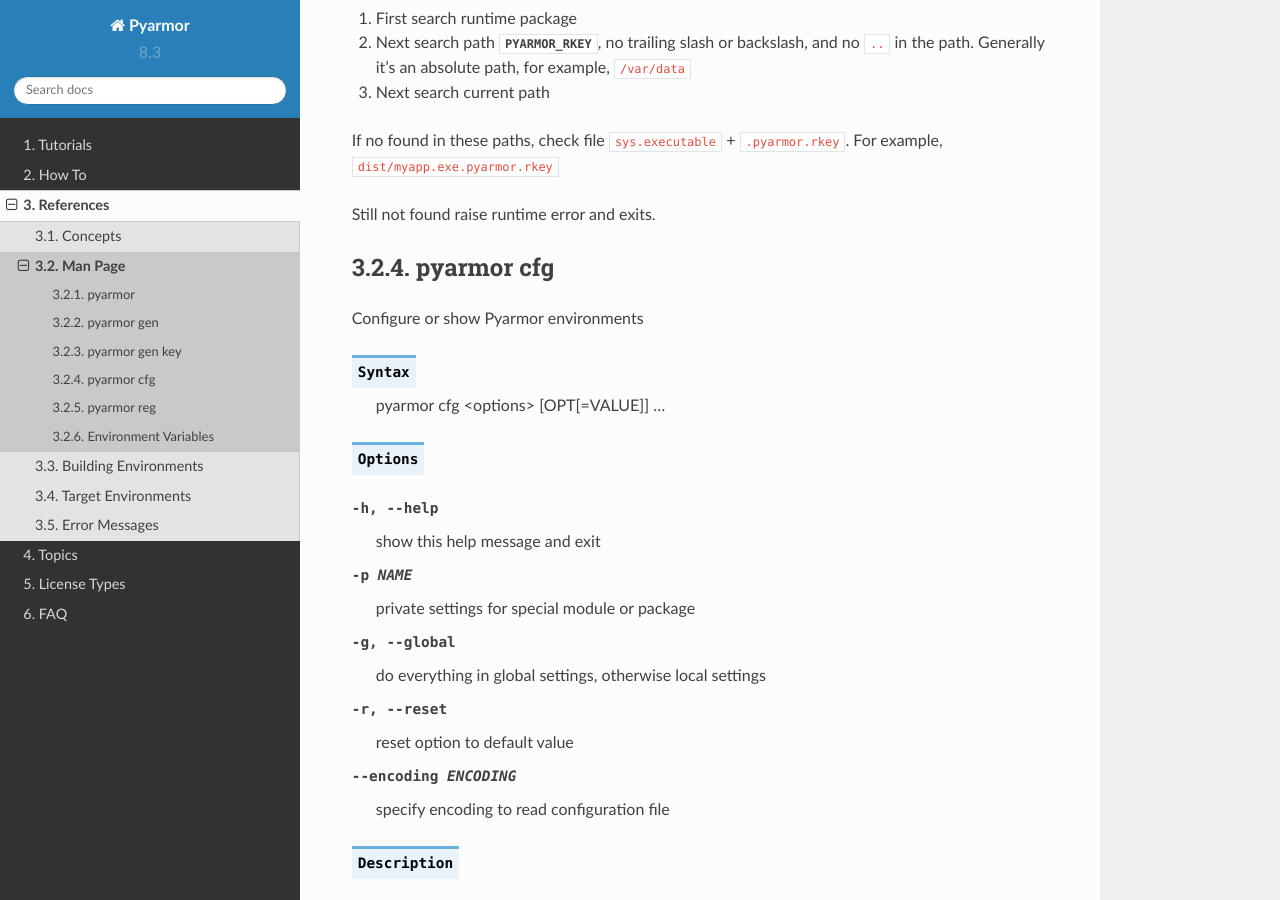
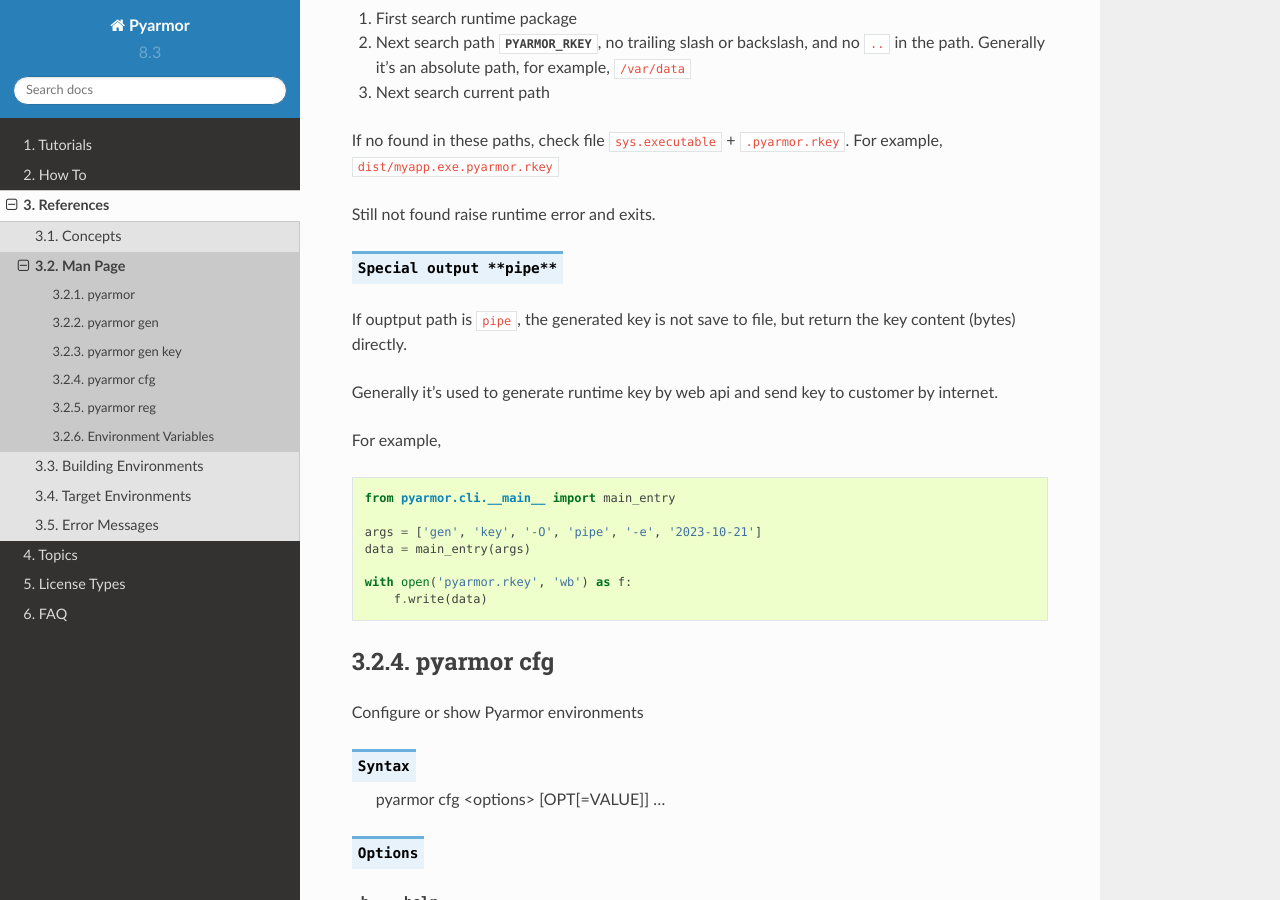
Before and after one commit to dashingsoft/pyarmor, a Sphinx documentation site: the page built from docs/reference/man.rst, in a window 1280 px wide and 900 px high, scrolled down 15927 px. Built offline with Sphinx 7.4.7 and the Read the Docs theme 2.0.0, drawn with Linux system fonts in a browser that asks for light colours.

Commit message:
Doc usage of special value "pipe" for option "--output" when generating outer runtime key

```diff
--- a/docs/reference/man.rst
+++ b/docs/reference/man.rst
@@ -588,6 +588,24 @@
 
 Still not found raise runtime error and exits.
 
+.. describe:: Special output **pipe**
+
+If ouptput path is ``pipe``, the generated key is not save to file, but return the key content (bytes) directly.
+
+Generally it's used to generate runtime key by web api and send key to customer by internet.
+
+For example,
+
+.. code-block:: python
+
+    from pyarmor.cli.__main__ import main_entry
+
+    args = ['gen', 'key', '-O', 'pipe', '-e', '2023-10-21']
+    data = main_entry(args)
+
+    with open('pyarmor.rkey', 'wb') as f:
+        f.write(data)
+
 .. _pyarmor cfg:
 
 pyarmor cfg
```
